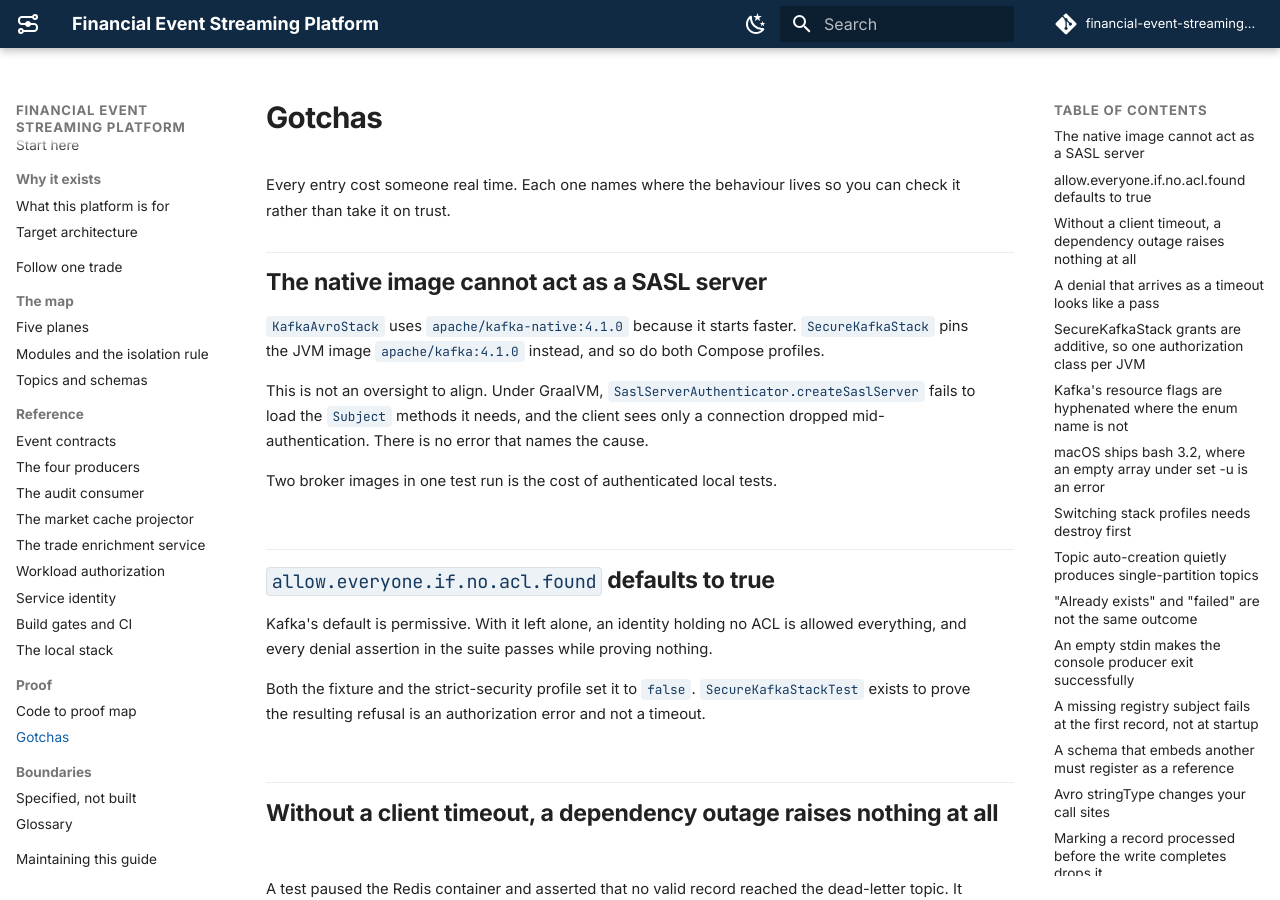
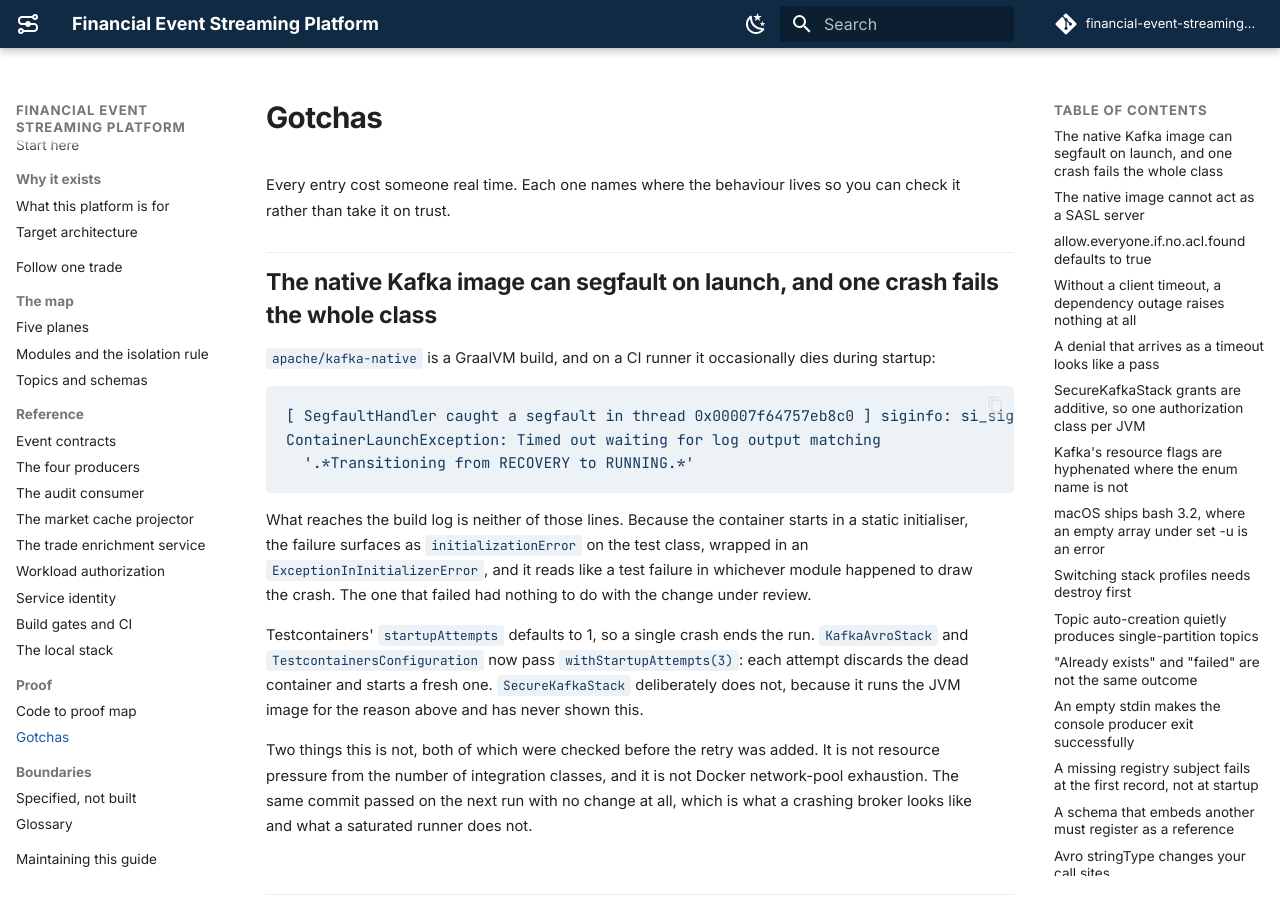
Before and after one commit to salgotraja/financial-event-streaming-platform, an MkDocs documentation site: the page built from guide/docs/gotchas.md, in a window 1280 px wide and 900 px high. Built offline with MkDocs 1.6.1 and Material for MkDocs 9.7.7, drawn with Linux system fonts in a browser that asks for light colours; comment, search, counter and statistics services are not loaded.

Commit message:
fix(testing): retry a Kafka container that segfaults during launch

````diff
--- a/guide/docs/gotchas.md
+++ b/guide/docs/gotchas.md
@@ -2,6 +2,31 @@
 
 Every entry cost someone real time. Each one names where the behaviour lives so you can check it
 rather than take it on trust.
+
+## The native Kafka image can segfault on launch, and one crash fails the whole class
+
+`apache/kafka-native` is a GraalVM build, and on a CI runner it occasionally dies during startup:
+
+```text
+[ SegfaultHandler caught a segfault in thread 0x00007f64757eb8c0 ] siginfo: si_signo: 11
+ContainerLaunchException: Timed out waiting for log output matching
+  '.*Transitioning from RECOVERY to RUNNING.*'
+```
+
+What reaches the build log is neither of those lines. Because the container starts in a static
+initialiser, the failure surfaces as `initializationError` on the test class, wrapped in an
+`ExceptionInInitializerError`, and it reads like a test failure in whichever module happened to draw
+the crash. The one that failed had nothing to do with the change under review.
+
+Testcontainers' `startupAttempts` defaults to 1, so a single crash ends the run. `KafkaAvroStack` and
+`TestcontainersConfiguration` now pass `withStartupAttempts(3)`: each attempt discards the dead
+container and starts a fresh one. `SecureKafkaStack` deliberately does not, because it runs the JVM
+image for the reason above and has never shown this.
+
+Two things this is not, both of which were checked before the retry was added. It is not resource
+pressure from the number of integration classes, and it is not Docker network-pool exhaustion. The
+same commit passed on the next run with no change at all, which is what a crashing broker looks like
+and what a saturated runner does not.
 
 ## The native image cannot act as a SASL server
 
````
Also changed, not shown: 2 other files.
